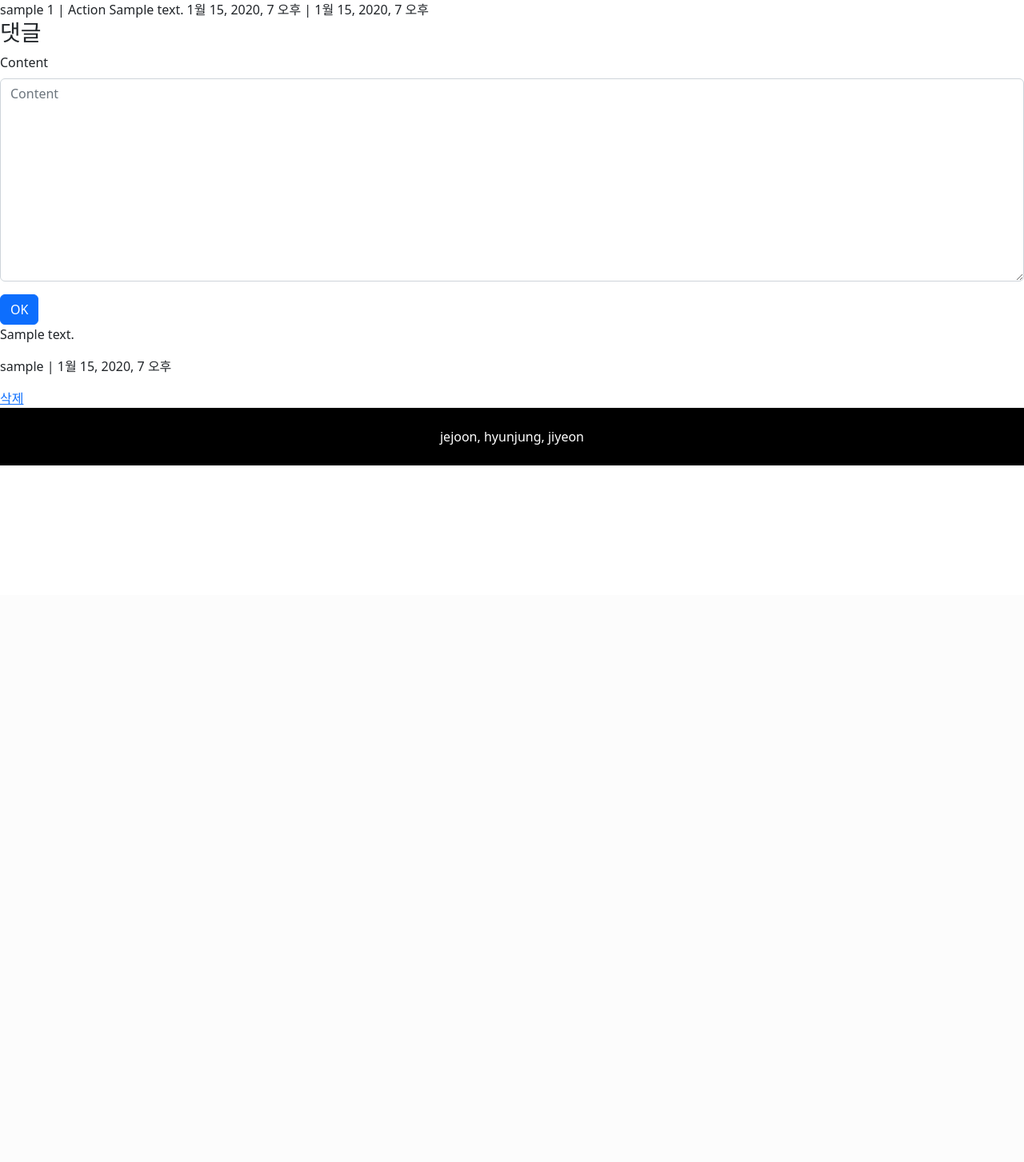
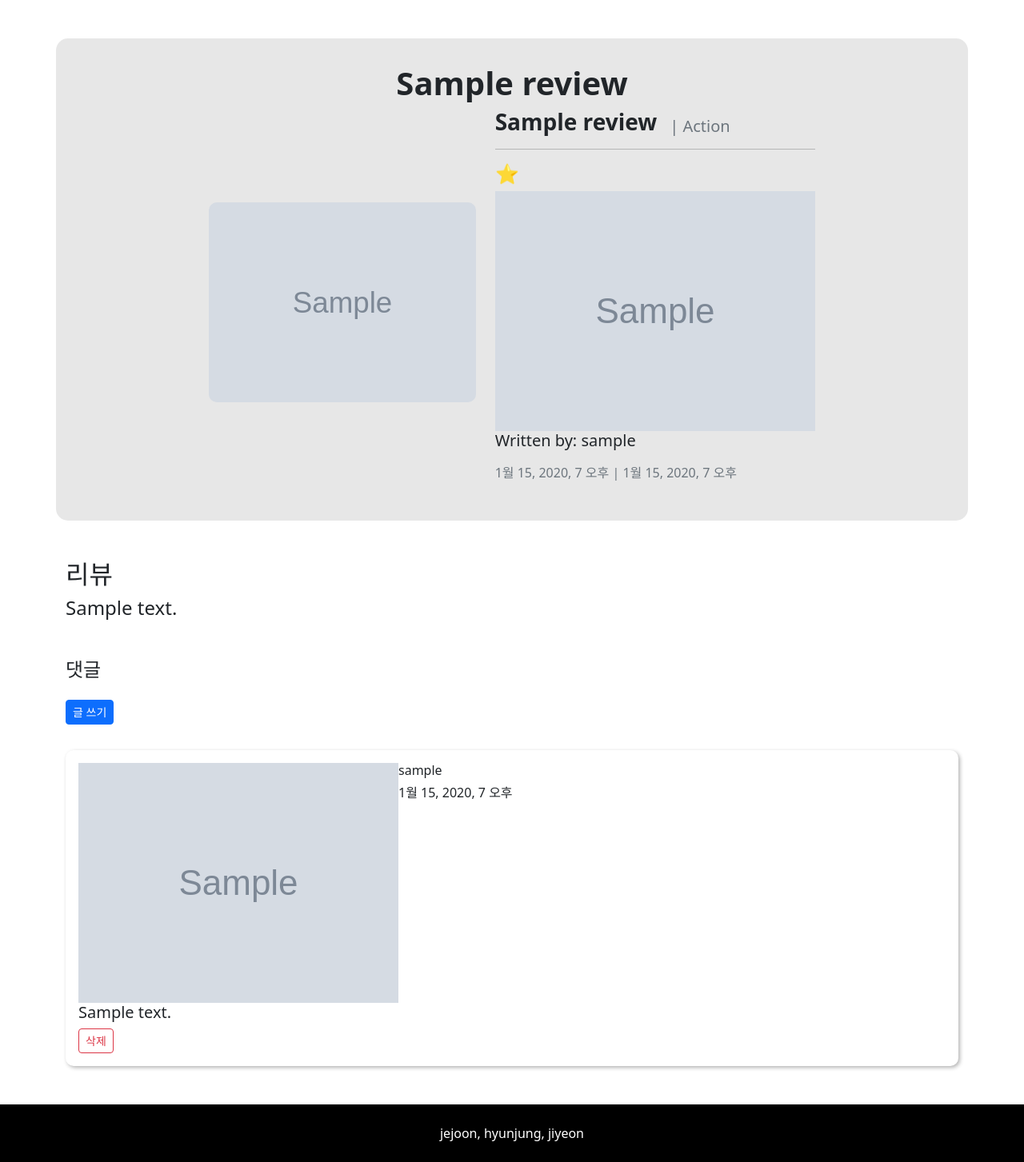
Before and after one commit to jejoonlee/Django_pair_pjt_4, a Django app: page /review/1 in a window 1280 px wide. Shown: the part 56-1509 px from the top of the page at 80% size. Before the commit the page ends 638 px from the top, so only its background shows below. Run offline with Django 3.2, Linux system fonts and the light colour scheme; tables that the repository leaves empty hold one stand-in row (values such as "Sample post"); grey boxes marked "Sample" are stand-in pictures; some libraries are stand-ins or nearby versions.

Commit message:
Article detail 제준

```diff
--- a/articles/templates/articles/detail.html
+++ b/articles/templates/articles/detail.html
@@ -1,24 +1,70 @@
 {% extends 'base.html' %}
 {% load django_bootstrap5 %}
+{% load static %}
+
+{% block title %}{{ article.title }}{% endblock title %}
+
+{% block css %}<link rel="stylesheet" href="{% static 'css/style.css' %}">{% endblock css %}
+
+
 {% block content %}
+<section class="review-main container my-5">
+    <h1 class='text-center fw-bold'>{{ article.title }}</h1>
+    <div class='review-main-info d-flex justify-content-center align-items-center'>
+        <img class="reviewimage" src="{{ article.image.url }}" alt="{{ article.image }}">
+        <div class="ms-4 informations">
+            <div class='d-flex mb-3 align-items-end'>
+                <h3 class="mb-0 fw-bold">{{ article.movie_name }}</h3>
+                <h5 class="ms-3 mb-0 text-muted">| {{ article.genre }}</h5>
+            </div>
+            <hr>
+            <h4>{{ article.get_grade_display }}</h4>
+            <div class="review-user">
+                <img class='review-user-img' src="{{ article.user.image.url }}" alt="">
+                <h5>Written by: {{ article.user.username }}</h5>
+            </div>
+            <p class='mt-3 text-muted'>{{ article.created_at }} | {{ article.updated_at }}</p>
+        </div>
+    </div>
+</section>
 
-{{ aritcle.title }}
-{{ article.user.username }}
-{{ article.grade }} | {{ article.genre }}
-{{ article.content }}
-{{ article.moviename }}
-{{ article.created_at }} | {{ article.updated_at }}
+<section class='review-content container'>
+    <h2>리뷰</h2>
+    <h4>{{ article.content }}</h4>
+</section>
 
-<h3> 댓글 </h3>
+<section class="comments container my-5">
+    <h4> 댓글 </h4>
+
+    <button class="btn btn-primary my-3 btn-sm" type="button" data-bs-toggle="collapse" data-bs-target="#collapseExample" aria-expanded="false" aria-controls="collapseExample">
+        글 쓰기
+    </button>
+
+    <div class="collapse" id="collapseExample">
+    <div class="card card-body">
         <form action="{% url 'articles:comments' article.pk %}" method="POST">
             {% csrf_token %}
             {% bootstrap_form form %}
             <button class="btn btn-primary" type="submit">OK</button>
         </form>
+    </div>
+    </div>
 
+    <div class="all-comments">
         {% for comment in article.comment_set.all %}
-<p>{{ comment.content }}</p>
-<p>{{ comment.user }} | {{ comment.created_at }}</p>
-<a href="{% url 'articles:comments_delete' article.pk comment.pk %}">삭제</a>
+        <div class="comment my-3">
+            <div class="comment-user d-flex">
+                <img class="comment-image" src="{{ comment.user.image.url }}" alt="" srcset="{{ comment.user.img }}">
+                <div class="comment-user-info">
+                    <h6>{{ comment.user }}</h6>
+                    <h6>{{ comment.created_at }}</h6>
+                </div>
+            </div>
+            <h5>{{ comment.content }}</h5>
+            <a class="btn btn-outline-danger btn-sm" href="{% url 'articles:comments_delete' article.pk comment.pk %}" role="button">삭제</a>
+        </div>
         {% endfor %}
+    </div>
+</section>
+
 {% endblock content %}
--- a/static/css/style.css
+++ b/static/css/style.css
@@ -0,0 +1,20 @@
+/* review detail */
+
+.review-main{
+  border-radius: 15px;
+  padding: 2rem;
+  background-color: rgb(231, 231, 231);
+}
+
+.reviewimage{
+  height: 250px;
+  border-radius: 10px;
+}
+
+/* comment */
+
+.comment{
+  padding: 1rem;
+  box-shadow: 2px 2px 5px rgb(0, 0, 0, 0.3);
+  border-radius: 10px;
+}
```
Lines whose indentation alone changed are shown as unchanged.
